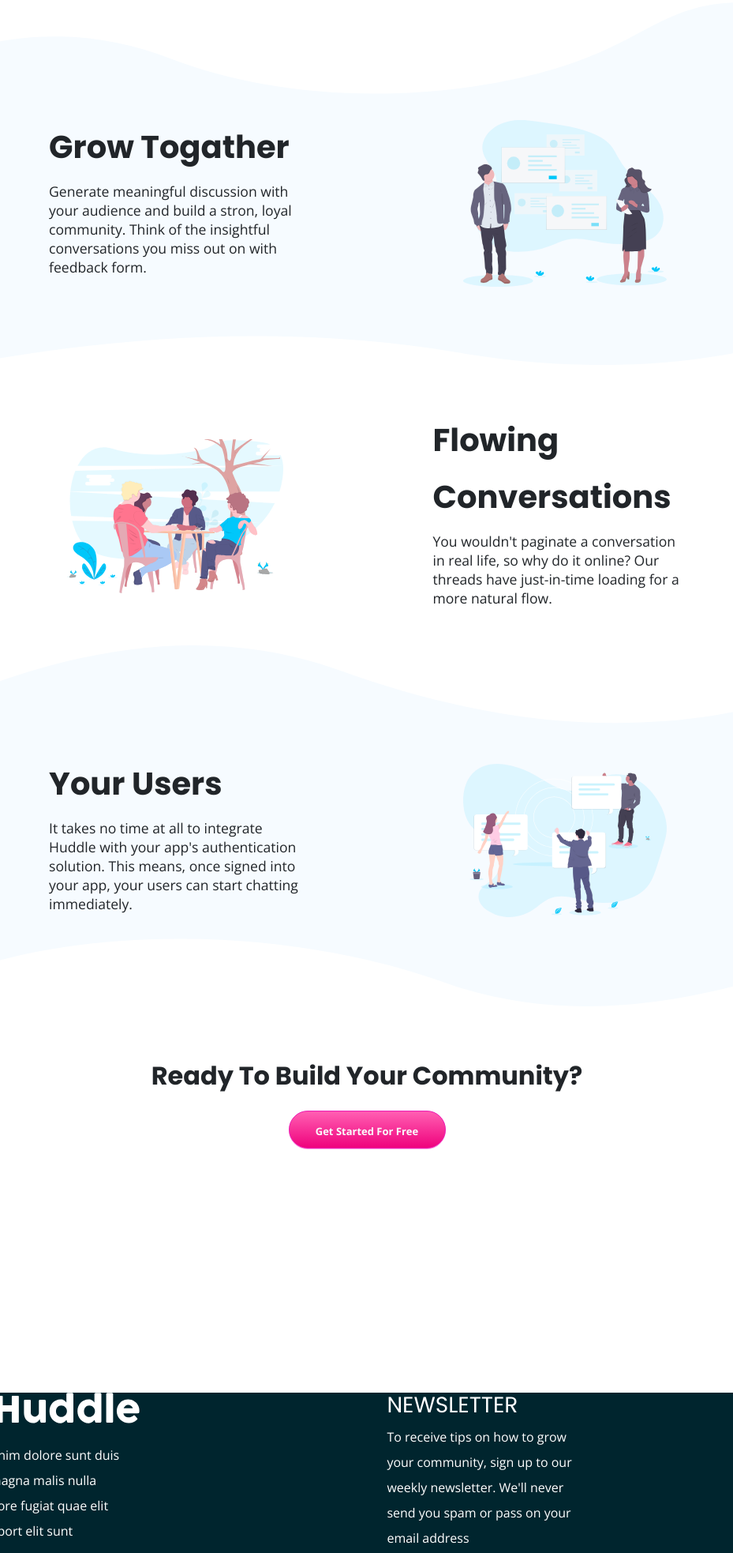
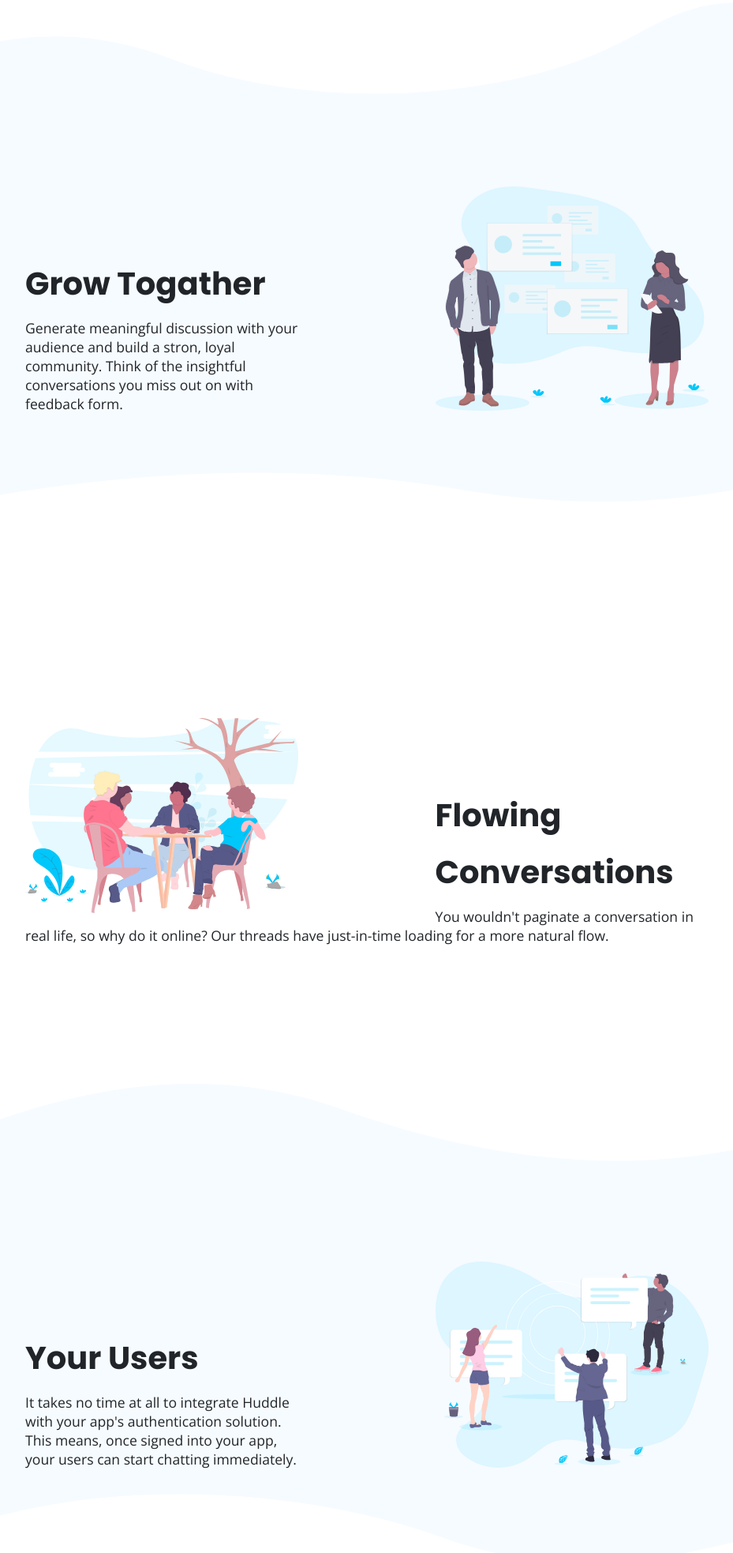
Before and after one commit to atifghaffar83/huddle_page_curved_sections, a plain HTML site: page index.html in a window 1280 px wide. Shown: the part 1242-3208 px from the top of the page at 79% size, without its empty margins (175-1104 px from the left). Drawn offline with nearby package versions, Linux system fonts and the light colour scheme; files whose address does not match are found by name.

Commit message:
updating mobile size

```diff
--- a/css/styles.css
+++ b/css/styles.css
@@ -26,8 +26,6 @@ h3 {
 
 .row {
 
-    margin-right: 0px;
-    margin-left: 0px;
     margin: 0;
 }
 
@@ -88,18 +86,26 @@ p {
 
 .middle-1 {
 
-    padding: 0 12%;
+    padding: 0 15%;
     line-height: 2rem;
     background-color: #F6FBFF;
 
 }
 
+.margin-width {
+    width: 40%;
+}
+
 .middle-1-margin {
     padding-left: 1rem;
+    /* vertical-align: middle; */
+    padding: 10% 0;
+
+
 }
 
 .middle-1-margin-p {
-    padding: 0 15%;
+    padding: 0;
     text-align: left;
 
 }
@@ -107,11 +113,13 @@ p {
 .middle-1-margin-h1 {
     text-align: left;
     line-height: 4.5rem;
-    padding: 0 15%;
+    padding: 0;
 }
 
 .middle-1-img {
-    width: 60%;
+    width: 40%;
+    float: right;
+    margin-left: 5%;
 
 }
 
@@ -119,13 +127,25 @@ p {
 
 .middle-2 {
 
-    padding: 2rem 12%;
+    padding: 10rem 15%;
     line-height: 2rem;
+
 }
 
 
-.middle-2 img {
-    width: 60%;
+.middle-2-margin {
+    padding-left: 1rem;
+    /* vertical-align: middle; */
+    padding: 10% 0;
+
+
+
+}
+
+.middle-2-img {
+    width: 40%;
+    float: left;
+    margin-right: 20%;
 
 }
 
@@ -184,21 +204,6 @@ width: 100%;
 
 }
 
-/* #bg-curve-top .atif::before {
-    content: url(..//images/bg-footer-top-desktop.svg);
-    background: url(..//images/bg-footer-top-desktop.svg);
-    background-color: #51c4e0;
-    background-size: contain;
-
-        max-width: 100%;
-
-
-    position: relative;
-    display: block;
-
-    background-repeat: no-repeat;
-    clear: left;
-} */
 
 #bg-curve-top::after {
     content: "";
@@ -206,28 +211,11 @@ width: 100%;
     background-size: cover;
     width: 100%;
     display: block;
-    /* background-color: grey; */
+
     padding: 96px 0 113px 0;
     background-repeat: no-repeat;
-    /* content:url("..//images/bg-footer-top-desktop.svg");
-    display: block;
-    line-height: 0;
-    width: 100%; */
+
 }
-
-    /* background: url("..//images/bg-footer-top-desktop.svg");
-    background-color: #4cbbd6;
-    background-size: contain;
-    height: 100%;
-    width: 100%;
-    margin: 0 -1px;
-    padding: 10px 0;
-    position: relative;
-    display:  block;
-    background-repeat: no-repeat;
-    line-height: 0;
-    background-image: url();
-    content:  */
 
 
 .footer-1-margin-p {
@@ -375,3 +363,49 @@ width: 100%;
 	position:relative;
 	top:1px;
 }
+
+/************************ Media Queries ************************/
+
+@media (max-width:500px) {
+    body {
+        color:#fe8484;
+
+}
+
+
+    .p-width {
+        margin: 30px 2rem;
+    }
+
+    .mockups {
+        width: 95%;
+    }
+
+
+    .middle-1 {
+
+        padding: 0 5%;
+
+    }
+
+    .middle-1-margin {
+        padding: 1rem;
+    }
+
+    .middle-1-margin-p {
+        padding: 0;
+        text-align: center;
+
+    }
+
+    .middle-1-margin-h1 {
+        text-align: center;
+        padding: 0;
+        font-size: 1.5rem;
+    }
+
+    .middle-1-img {
+        width: 94%;
+
+    }
+}
--- a/index.html
+++ b/index.html
@@ -68,13 +68,13 @@
 
             <div class="row justify-content-center top-2_pad top-2-margin">
 
-                <div class="col-lg-6 ">
+                <div class="col-lg-6 col-sm-12">
                     <img class="" src="images/icon-communities.svg" alt="community icon">
                     <h1>1.4k+</h1>
                     <p>Communities Formed</p>
                 </div>
 
-                <div class="col-lg-6">
+                <div class="col-lg-6 col-sm-12">
                     <img src="images/icon-messages.svg" alt="message icon">
                     <h1>2.7m+</h1>
                     <p>Messages Sent</p>
@@ -86,19 +86,40 @@
 
 <!-- /************Growing Section*************************/ -->
 
-        <section id="Growing">
+        <!-- <section id="Growing">
             <img class="bg-bottom-1" src="images/bg-section-top-desktop-1.svg" alt="top-bg">
 
             <div class="row justify-content-center align-items-center middle-1">
-                <div class="col-lg-6">
+                <div class="col-lg-6 col-sm-12">
                     <h1 class="middle-1-margin-h1">Grow Togather</h1>
                     <p class="middle-1-margin-p">Generate meaningful discussion with your audience and build a stron, loyal community. Think of the insightful conversations you miss out on with feedback form.</p>
                 </div>
 
-                <div class="col-lg-6">
+                <div class="col-lg-6 col-sm-12">
                     <img class="middle-1-margin middle-1-img" src="images/illustration-grow-together.svg" alt="grow togather image">
                 </div>
 
+
+            </div>
+
+            <img class="bg-bottom-1" src="images/bg-section-bottom-desktop-1.svg" alt="top-bg">
+        </section> -->
+
+        <section id="Growing">
+            <img class="bg-bottom-1" src="images/bg-section-top-desktop-1.svg" alt="top-bg">
+
+            <div class="row middle-1">
+
+                <div class="col-lg-12">
+                    <div class="middle-1-margin">
+                        <img class="middle-1-img" src="images/illustration-grow-together.svg" alt="grow togather image">
+                    </div>
+                    <div class="margin-width">
+                        <h1 class="middle-1-margin-h1">Grow Togather</h1>
+                        <p class="middle-1-margin-p">Generate meaningful discussion with your audience and build a stron, loyal community. Think of the insightful conversations you miss out on with feedback form.</p>
+                    </div>
+
+                </div>
 
             </div>
 
@@ -110,16 +131,20 @@
 
         <section id="Flowing">
 
-            <div class="row justify-content-center align-items-center middle-2">
+            <div class="row middle-2">
 
-                <div class="col-lg-6">
-                    <img class="" src="images/illustration-flowing-conversation.svg" alt="flowing conversations image">
+                <div class="col-lg-12">
+                    <div class="middle-2-margin">
+                        <img class="middle-2-img" src="images/illustration-flowing-conversation.svg" alt="flowing conversations image">
+                    </div>
+
+                    <div class="">
+                        <h1 class="middle-1-margin-h1">Flowing Conversations</h1>
+                        <p class="middle-1-margin-p">You wouldn't paginate a conversation in real life, so why do it online? Our threads have just-in-time loading for a more natural flow.</p>
+                    </div>
                 </div>
 
-                <div class="col-lg-6">
-                    <h1 class="middle-1-margin-h1 middle-1-margin">Flowing Conversations</h1>
-                    <p class="middle-1-margin middle-1-margin-p">You wouldn't paginate a conversation in real life, so why do it online? Our threads have just-in-time loading for a more natural flow.</p>
-                </div>
+
 
             </div>
 
@@ -129,24 +154,29 @@
 
         <section id="Users">
             <img class="bg-bottom-1" src="images/bg-section-top-desktop-2.svg" alt="top-bg">
-            <div class="row middle-3 justify-content-center align-items-center">
 
-                <div class="col-lg-6">
+            <div class="row middle-1">
 
-                    <h1 class="middle-1-margin-h1">Your Users</h1>
-                    <p class="middle-1-margin-p">It takes no time at all to integrate Huddle with your app's authentication solution. This means, once signed into your app, your users can start chatting immediately.</p>
+                <div class="col-lg-12">
+                    <div class="middle-1-margin">
+                        <img class="middle-1-img" src="images/illustration-your-users.svg" alt="your users image">
+                    </div>
+
+                    <div class="margin-width">
+
+                        <h1 class="middle-1-margin-h1">Your Users</h1>
+                        <p class="middle-1-margin-p">It takes no time at all to integrate Huddle with your app's authentication solution. This means, once signed into your app, your users can start chatting immediately.</p>
+                    </div>
+
                 </div>
-
-                <div class="col-lg-6">
-                    <img class="middle-1-margin" src="images/illustration-your-users.svg" alt="your users image">
-                </div>
-
 
 
             </div>
             <img class="bg-bottom-1" src="images/bg-section-bottom-desktop-2.svg" alt="top-bg">
 
         </section>
+
+<!-- /************Bottom Section*************************/ -->
 
         <section class="bottom">
 
```
